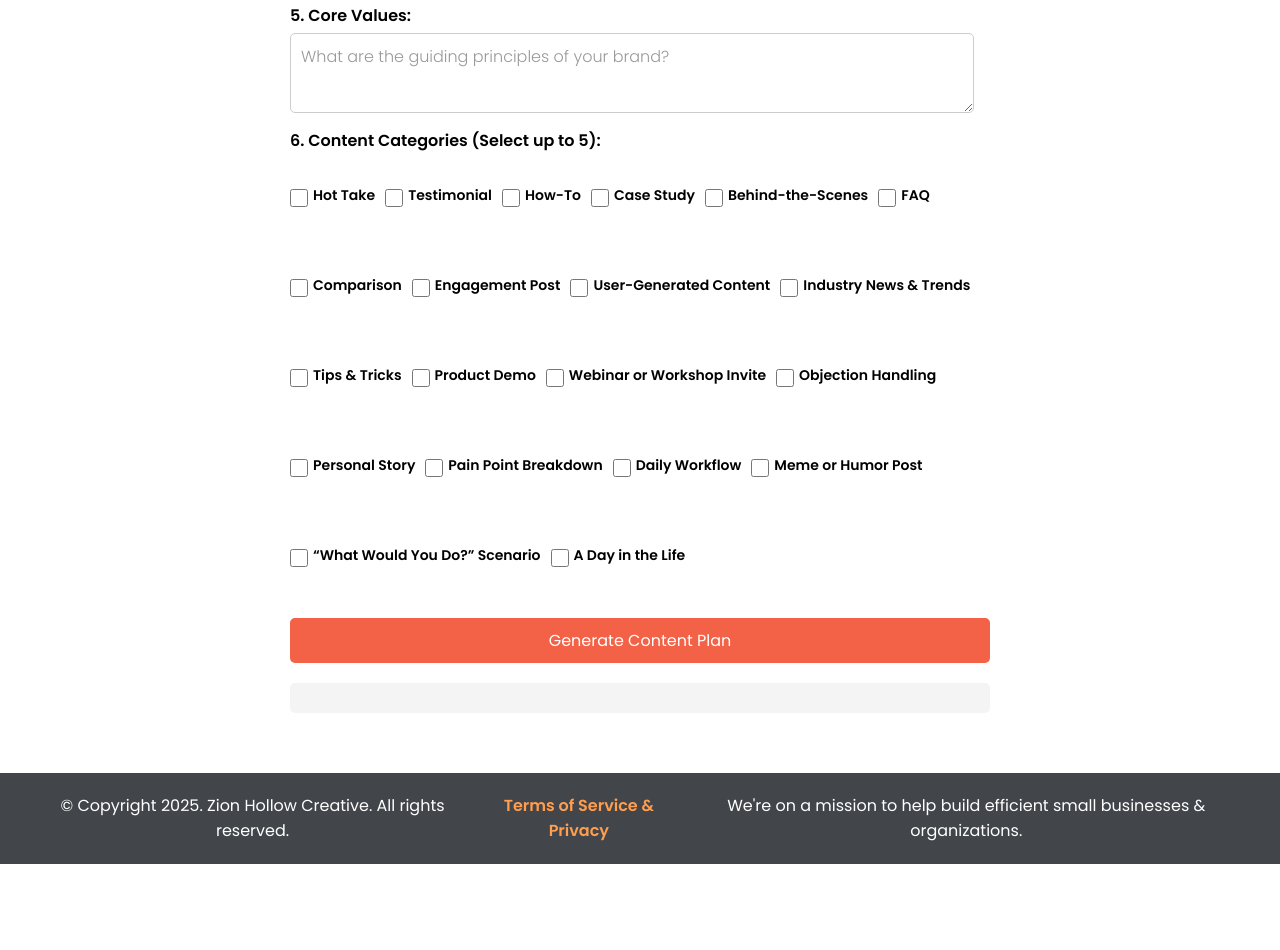
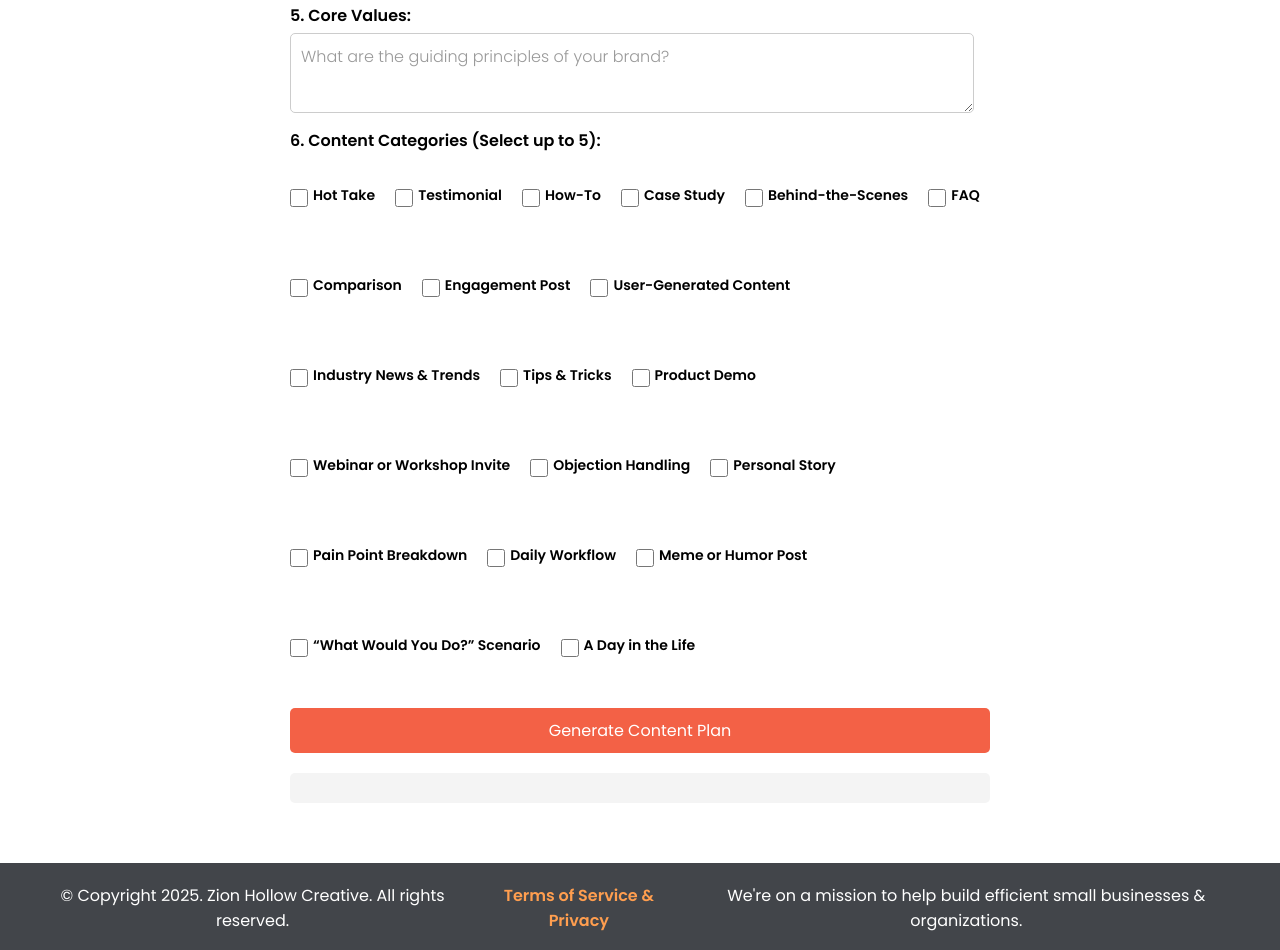
Before and after one commit to broLgray/60doc-web-app, a website: page index.html in a window 1280 px wide. Shown: the part 759-1709 px from the top of the page. Before the commit the page ends 1623 px from the top, so only its background shows below. Drawn offline with Linux system fonts and the light colour scheme.

Commit message:
Updated Styling

```diff
--- a/styles.css
+++ b/styles.css
@@ -123,18 +123,17 @@ input {
     resize: vertical;
 }
 
-/* Checkbox Layout */
 .checkbox-group {
     max-width: 700px;
     margin: 0 auto;
     display: flex;
     flex-wrap: wrap;
     justify-content: flex-start;
-    gap: 5px 10px; /* Reduce vertical gap further */
+    gap: 5px 20px;
     align-items: center;
 }
 
-/* Adjust checkbox alignment */
+/* Ensure checkboxes don't expand */
 .checkbox-group label {
     display: inline-flex;
     align-items: center;
@@ -142,7 +141,8 @@ input {
     gap: 5px;
     margin: 0;
     white-space: nowrap;
-    line-height: 1.2; /* Tighten line height */
+    line-height: 1;
+    flex: 0 1 auto; /* Prevents labels from taking too much space */
 }
 
 /* Checkbox Inputs */
```
